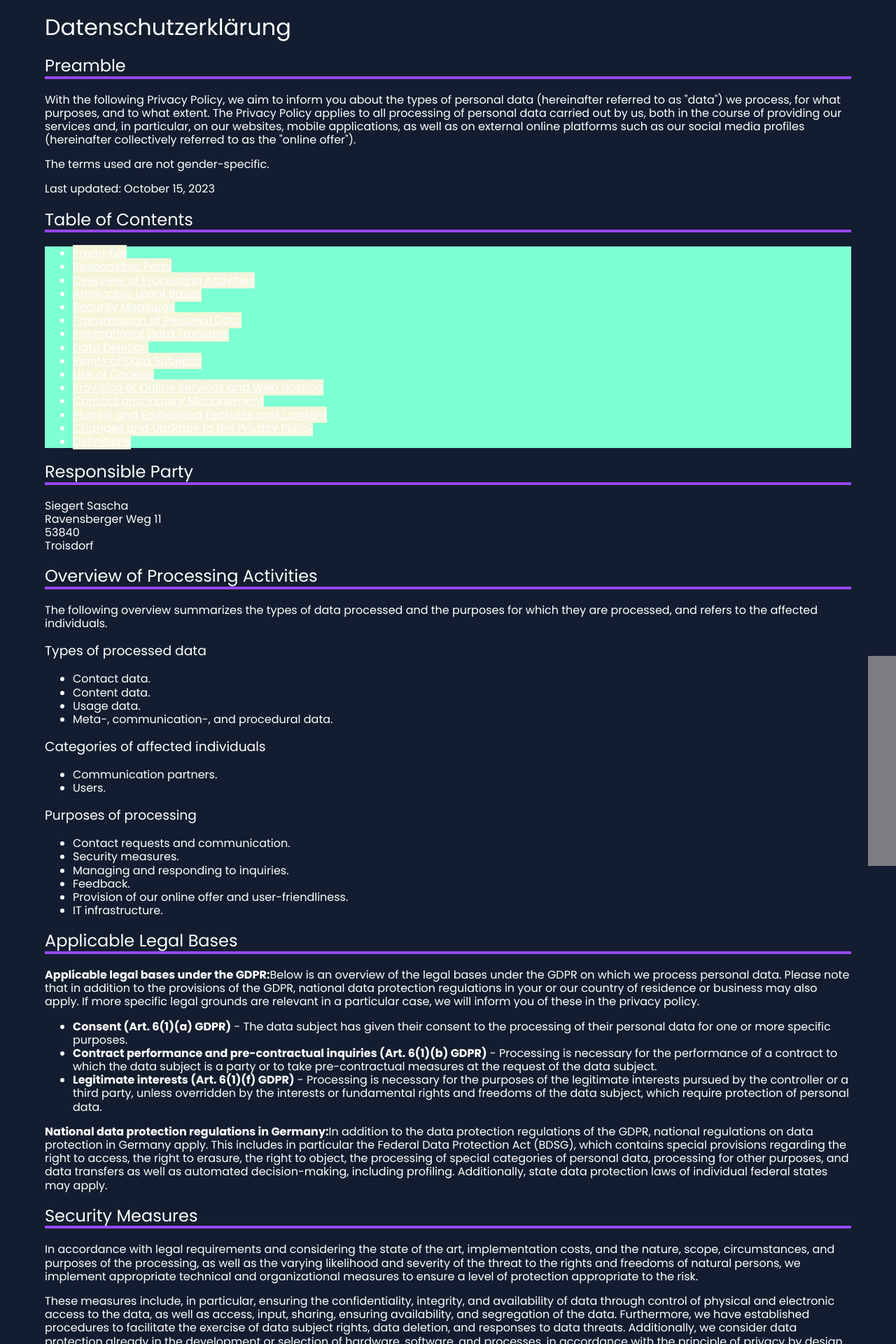
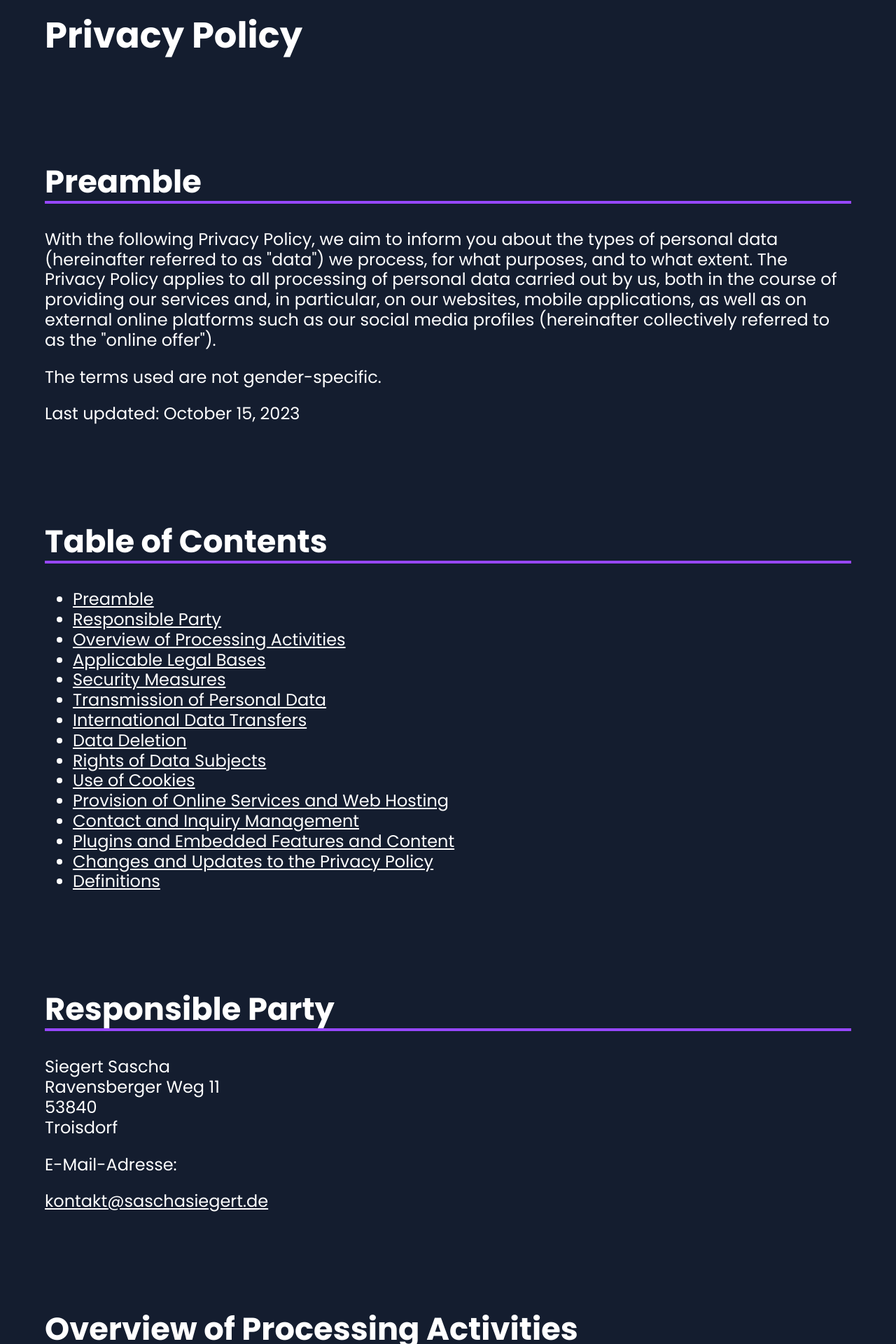
Before and after one commit to Siegert-S/Portfolio, an Angular app: page /policy in a window 1280 px wide. Shown: the part 60-1980 px from the top of the page at 70% size. Built offline with nearby package versions, Linux system fonts and the light colour scheme; grey boxes are pictures that could not be loaded.

Commit message:
shaping privacy policy

```diff
--- a/src/app/content/section/portfolio/project/project.component.scss
+++ b/src/app/content/section/portfolio/project/project.component.scss
@@ -1,8 +1,8 @@
 .project-wrapper {
     display: flex;
-    justify-content: center;
+    justify-content: space-between;
     width: 100%;
-    margin-bottom: 80px;
+    padding: 0 5vw 80px 5vw;
 
     >:nth-child(1) {
         width: 55%;
--- a/src/app/privacy-policy/privacy-policy.component.html
+++ b/src/app/privacy-policy/privacy-policy.component.html
@@ -1,33 +1,62 @@
 <div class="policy-wrapper">
-    <h1>Datenschutzerklärung</h1>
-    <h2 id="m716"> {{getText('preamble','title')}} </h2>
+    <h1>{{getText('privacyInfo','title')}}</h1>
+    <section id="preamble">
+        <h2> {{getText('preamble','title')}} </h2>
         <p>{{getText('preamble',0)}}</p>
         <p>{{getText('preamble',1)}}</p>
+        <p>{{getText('preamble',2)}}</p>
+    </section>
 
-    <p>{{getText('preamble',2)}}</p>
+    <section>
         <h2>{{getText('toc','title')}}</h2>
         <ul class="index">
-        <li><a class="index-link" href="#m716">{{getText('preamble','title')}}</a></li>
-        <li><a class="index-link" href="#m3">{{getText('responsible','title')}}</a></li>
-        <li><a class="index-link" href="#mOverview">{{getText('processingOverview','title')}}</a></li>
-        <li><a class="index-link" href="#m2427">{{getText('legalBases','title')}}</a></li>
-        <li><a class="index-link" href="#m27">{{getText('security','title')}}</a></li>
-        <li><a class="index-link" href="#m25">{{getText('dataTransfer','title')}}</a></li>
-        <li><a class="index-link" href="#m24">{{getText('intlDataTransfers','title')}}</a></li>
-        <li><a class="index-link" href="#m12">{{getText('dataDeletion','title')}}</a></li>
-        <li><a class="index-link" href="#m10">{{getText('dataRights','title')}}</a></li>
-        <li><a class="index-link" href="#m134">{{getText('cookies','title')}}</a></li>
-        <li><a class="index-link" href="#m225">{{getText('webHosting','title')}}</a></li>
-        <li><a class="index-link" href="#m182">{{getText('contactMgmt','title')}}</a></li>
-        <li><a class="index-link" href="#m328">{{getText('plugins','title')}}</a></li>
-        <li><a class="index-link" href="#m15">{{getText('privacyUpdate','title')}}</a></li>
-        <li><a class="index-link" href="#m42">{{getText('definitions','title')}}</a></li>
+            <li><a class="index-link" [routerLink]="'/policy'" fragment="preamble">{{getText('preamble','title')}}</a>
+            </li>
+            <li><a class="index-link" [routerLink]="'/policy'"
+                    fragment="responsible">{{getText('responsible','title')}}</a>
+            </li>
+            <li><a class="index-link" [routerLink]="'/policy'"
+                    fragment="overviwe">{{getText('processingOverview','title')}}</a></li>
+            <li><a class="index-link" [routerLink]="'/policy'"
+                    fragment="legalBases">{{getText('legalBases','title')}}</a>
+            </li>
+            <li><a class="index-link" [routerLink]="'/policy'" fragment="security">{{getText('security','title')}}</a>
+            </li>
+            <li><a class="index-link" [routerLink]="'/policy'"
+                    fragment="dataTransfer">{{getText('dataTransfer','title')}}</a></li>
+            <li><a class="index-link" [routerLink]="'/policy'"
+                    fragment="intlDataTransfers">{{getText('intlDataTransfers','title')}}</a></li>
+            <li><a class="index-link" [routerLink]="'/policy'"
+                    fragment="dataDeletion">{{getText('dataDeletion','title')}}</a></li>
+            <li><a class="index-link" [routerLink]="'/policy'"
+                    fragment="dataRights">{{getText('dataRights','title')}}</a>
+            </li>
+            <li><a class="index-link" [routerLink]="'/policy'" fragment="cookies">{{getText('cookies','title')}}</a>
+            </li>
+            <li><a class="index-link" [routerLink]="'/policy'"
+                    fragment="webHosting">{{getText('webHosting','title')}}</a>
+            </li>
+            <li><a class="index-link" [routerLink]="'/policy'"
+                    fragment="contactMgmt">{{getText('contactMgmt','title')}}</a>
+            </li>
+            <li><a class="index-link" [routerLink]="'/policy'" fragment="plugins">{{getText('plugins','title')}}</a>
+            </li>
+            <li><a class="index-link" [routerLink]="'/policy'"
+                    fragment="privacyUpdate">{{getText('privacyUpdate','title')}}</a></li>
+            <li><a class="index-link" [routerLink]="'/policy'"
+                    fragment="definitions">{{getText('definitions','title')}}</a>
+            </li>
         </ul>
-    <h2 id="m3">{{getText('responsible','title')}}</h2>
+    </section>
+
+    <section id="responsible">
+        <h2>{{getText('responsible','title')}}</h2>
         <p>Siegert Sascha<br>Ravensberger Weg 11<br>53840<br>Troisdorf</p>
-    <!-- E-Mail-Adresse: <p><a href="mailto:{{email}}"> {{email}} </a></p> -->
+        E-Mail-Adresse: <p><a href="mailto:{{getText('privacyInfo',0)}}"> {{getText('privacyInfo',0)}} </a></p>
+    </section>
 
-    <h2 id="mOverview">{{getText('processingOverview','title')}}</h2>
+    <section id="overviwe">
+        <h2>{{getText('processingOverview','title')}}</h2>
         <p>{{getText('processingOverview',0)}}</p>
         <h3>{{getText('processingOverview',1)}}</h3>
         <ul>
@@ -50,7 +79,10 @@
             <li>{{getText('processingOverview',14)}}</li>
             <li>{{getText('processingOverview',15)}}</li>
         </ul>
-    <h2 id="m2427">{{getText('legalBases','title')}}</h2>
+    </section>
+
+    <section id="legalBases">
+        <h2>{{getText('legalBases','title')}}</h2>
         <p><strong>{{getText('legalBases',0)}}</strong>{{getText('legalBases',1)}}</p>
         <ul>
             <li><strong>{{getText('legalBases',2)}}</strong> {{getText('legalBases',3)}}</li>
@@ -58,27 +90,37 @@
             <li><strong>{{getText('legalBases',6)}}</strong> {{getText('legalBases',7)}}</li>
         </ul>
         <p><strong>{{getText('legalBases',8)}}</strong>{{getText('legalBases',9)}}</p>
+    </section>
 
-    <h2 id="m27">{{getText('security','title')}}</h2>
+    <section id="security">
+        <h2>{{getText('security','title')}}</h2>
         <p>{{getText('security',0)}}</p>
         <p>{{getText('security',1)}}</p>
         <p>{{getText('security',2)}}</p>
+    </section>
 
-    <h2 id="m25">{{getText('dataTransfer','title')}}</h2>
+    <section id="dataTransfer">
+        <h2>{{getText('dataTransfer','title')}}</h2>
         <p>{{getText('dataTransfer',0)}}</p>
+    </section>
 
-    <h2 id="m24">{{getText('intlDataTransfers','title')}}</h2>
-    <p>{{getText('intlDataTransfers',0)}}<a
-            href="https://ec.europa.eu/info/law/law-topic/data-protection/international-dimension-data-protection_de"
+    <section id="intlDataTransfers">
+        <h2>{{getText('intlDataTransfers','title')}}</h2>
+        <p>{{getText('intlDataTransfers',0)}}
+            <a href="https://ec.europa.eu/info/law/law-topic/data-protection/international-dimension-data-protection_de"
                 target="_blank">https://ec.europa.eu/info/law/law-topic/data-protection/international-dimension-data-protection_de.</a>
         </p>
         <p>{{getText('intlDataTransfers',1)}} <a href="https://www.dataprivacyframework.gov/"
                 target="_blank">https://www.dataprivacyframework.gov/</a>{{getText('intlDataTransfers',2)}}</p>
+    </section>
 
-    <h2 id="m12">{{getText('dataDeletion','title')}}</h2>
+    <section id="dataDeletion">
+        <h2>{{getText('dataDeletion','title')}}</h2>
         <p>{{getText('dataDeletion',0)}}</p>
+    </section>
 
-    <h2 id="m10">{{getText('dataRights','title')}}</h2>
+    <section id="dataRights">
+        <h2>{{getText('dataRights','title')}}</h2>
         <p>{{getText('dataRights',0)}}</p>
         <ul>
             <li><strong>{{getText('dataRights',1)}}</strong></li>
@@ -89,8 +131,10 @@
             <li><strong>{{getText('dataRights',10)}}</strong> {{getText('dataRights',11)}}</li>
             <li><strong>{{getText('dataRights',12)}}</strong> {{getText('dataRights',13)}}</li>
         </ul>
+    </section>
 
-    <h2 id="m134">{{getText('cookies','title')}}</h2>
+    <section id="cookies">
+        <h2>{{getText('cookies','title')}}</h2>
         <p>{{getText('cookies',0)}} </p>
         <p><strong>{{getText('cookies',1)}} </strong>{{getText('cookies',2)}}</p>
         <p><strong>{{getText('cookies',3)}} </strong>{{getText('cookies',4)}}</p>
@@ -106,78 +150,97 @@
             {{getText('cookies',14)}}
         </p>
         <ul class="m-elements">
-        <li class=""><strong>{{getText('cookies',15)}}</strong> {{getText('cookies',16)}}</li>
+            <li class="highlight"><strong>{{getText('cookies',15)}}</strong> {{getText('cookies',16)}}</li>
         </ul>
         <p><strong>{{getText('cookies',17)}}</strong></p>
         <ul class="m-elements">
             <li><strong>{{getText('cookies',18)}}</strong>{{getText('cookies',19)}}
-            <span class=""><strong>{{getText('cookies',20)}}</strong> {{getText('cookies',21)}}</span>
+                <span class="highlight"><strong>{{getText('cookies',20)}}</strong> {{getText('cookies',21)}}</span>
             </li>
         </ul>
-    <h2 id="m225">{{getText('webHosting','title')}}</h2>
+    </section>
+
+    <section id="webHosting">
+        <h2>{{getText('webHosting','title')}}</h2>
         <p>{{getText('webHosting',0)}}</p>
         <ul class="m-elements">
             <li><strong>{{getText('webHosting',1)}}</strong> {{getText('webHosting',2)}}</li>
             <li><strong>{{getText('webHosting',3)}}</strong> {{getText('webHosting',4)}}</li>
             <li><strong>{{getText('webHosting',5)}}</strong> {{getText('webHosting',6)}}</li>
-        <li class=""><strong>{{getText('webHosting',7)}}</strong> {{getText('webHosting',8)}}</li>
+            <li class="highlight"><strong>{{getText('webHosting',7)}}</strong> {{getText('webHosting',8)}}</li>
         </ul>
         <p><strong>{{getText('webHosting',9)}}</strong></p>
         <ul class="m-elements">
             <li><strong>{{getText('webHosting',10)}}</strong>{{getText('webHosting',11)}}<span
-                class=""><strong>{{getText('webHosting',12)}}</strong> {{getText('webHosting',13)}}</span></li>
+                    class="highlight"><strong>{{getText('webHosting',12)}}</strong> {{getText('webHosting',13)}}</span>
+            </li>
             <li><strong>{{getText('webHosting',14)}}</strong>{{getText('webHosting',15)}}
-            <span class=""><strong>{{getText('webHosting',16)}}</strong>{{getText('webHosting',17)}}</span>
+                <span class="highlight"><strong>{{getText('webHosting',16)}}</strong>{{getText('webHosting',17)}}</span>
                 <strong>{{getText('webHosting',18)}}</strong>{{getText('webHosting',19)}}
             </li>
         </ul>
-    <h2 id="m182">{{getText('contactMgmt','title')}}</h2>
+    </section>
+
+    <section id="contactMgmt">
+        <h2>{{getText('contactMgmt','title')}}</h2>
         <p>{{getText('contactMgmt',0)}}</p>
         <ul class="m-elements">
             <li><strong>{{getText('contactMgmt',1)}}</strong> {{getText('contactMgmt',2)}}</li>
             <li><strong>{{getText('contactMgmt',3)}}</strong> {{getText('contactMgmt',4)}}</li>
             <li><strong>{{getText('contactMgmt',5)}}</strong> {{getText('contactMgmt',6)}}</li>
-        <li class=""><strong>{{getText('contactMgmt',7)}}</strong> {{getText('contactMgmt',8)}}</li>
+            <li class="highlight"><strong>{{getText('contactMgmt',7)}}</strong> {{getText('contactMgmt',8)}}</li>
         </ul>
         <p><strong>{{getText('contactMgmt',9)}}</strong></p>
         <ul class="m-elements">
             <li><strong>{{getText('contactMgmt',10)}}</strong>{{getText('contactMgmt',11)}}
-            <span class=""><strong>{{getText('contactMgmt',12)}}</strong> {{getText('contactMgmt',13)}}</span>
+                <span class="highlight"><strong>{{getText('contactMgmt',12)}}</strong>
+                    {{getText('contactMgmt',13)}}</span>
             </li>
         </ul>
-    <h2 id="m328">{{getText('plugins','title')}}</h2>
+    </section>
+
+    <section id="plugins">
+        <h2>{{getText('plugins','title')}}</h2>
         <p>{{getText('plugins',0)}}</p>
         <p>{{getText('plugins',1)}}</p>
         <ul class="m-elements">
             <li><strong>{{getText('plugins',2)}}</strong> {{getText('plugins',3)}}</li>
             <li><strong>{{getText('plugins',4)}}</strong>{{getText('plugins',5)}}</li>
             <li><strong>{{getText('plugins',6)}}</strong> {{getText('plugins',7)}}</li>
-        <li class=""><strong>{{getText('plugins',8)}}</strong> {{getText('plugins',9)}}</li>
+            <li class="highlight"><strong>{{getText('plugins',8)}}</strong> {{getText('plugins',9)}}</li>
         </ul>
         <p><strong>{{getText('plugins',10)}}</strong></p>
         <ul class="m-elements">
             <li><strong>{{getText('plugins',11)}}</strong>{{getText('plugins',12)}}
                 <strong>{{getText('plugins',13)}}</strong> {{getText('plugins',14)}}
-            <span class=""><strong>{{getText('plugins',15)}}</strong> {{getText('plugins',16)}}
+                <span class="highlight"><strong>{{getText('plugins',15)}}</strong> {{getText('plugins',16)}}
                 </span><strong>{{getText('plugins',17)}}</strong> <a href="https://fonts.google.com/"
-                target="_blank">https://fonts.google.com/</a>; <strong>{{getText('plugins',18)}}</strong> <a
-                href="https://policies.google.com/privacy" target="_blank">https://policies.google.com/privacy</a>;
-            <strong>{{getText('plugins',19)}}</strong> <span class=""> {{getText('plugins',20)}}</span>.
-            <strong>{{getText('plugins',21)}}</strong> <a href="https://developers.google.com/fonts/faq/privacy?hl=de"
+                    target="_blank">https://fonts.google.com/</a>; <strong>{{getText('plugins',18)}}</strong>
+                <a href="https://policies.google.com/privacy" target="_blank">https://policies.google.com/privacy</a>;
+                <strong>{{getText('plugins',19)}}</strong> <span class="highlight"> {{getText('plugins',20)}}</span>.
+                <strong>{{getText('plugins',21)}}</strong>
+                <a href="https://developers.google.com/fonts/faq/privacy?hl=de"
                     target="_blank">https://developers.google.com/fonts/faq/privacy?hl=de</a>.
             </li>
         </ul>
-    <h2 id="m15">{{getText('privacyUpdate','title')}}</h2>
+    </section>
+
+    <section id="privacyUpdate">
+        <h2>{{getText('privacyUpdate','title')}}</h2>
         <p>{{getText('privacyUpdate',0)}}</p>
         <p>{{getText('privacyUpdate',1)}}</p>
+    </section>
 
-    <h2 id="m42">{{getText('definitions','title')}}</h2>
+    <section id="definitions">
+        <h2>{{getText('definitions','title')}}</h2>
         <p>{{getText('definitions',0)}}</p>
         <ul class="glossary">
             <li><strong>{{getText('definitions',1)}}</strong> {{getText('definitions',2)}}</li>
             <li><strong>{{getText('definitions',3)}}</strong> {{getText('definitions',4)}} </li>
             <li><strong>{{getText('definitions',5)}}</strong> {{getText('definitions',6)}}</li>
         </ul>
+    </section>
+
     <p class="seal"><a href="https://datenschutz-generator.de/"
             title="Rechtstext von Dr. Schwenke - für weitere Informationen bitte anklicken." target="_blank"
             rel="noopener noreferrer nofollow">{{getText('definitions',7)}}</a></p>
--- a/src/app/privacy-policy/privacy-policy.component.scss
+++ b/src/app/privacy-policy/privacy-policy.component.scss
@@ -1,14 +1,32 @@
 .policy-wrapper {
     margin-top: 10vh;
-    // background-color: darkcyan;
     padding-left: 5vw;
     padding-right: 5vw;
+    max-width: 1440px;
+    width: 100vw;
     position: relative;
     z-index: 1;
+    font-size: var(--fontSize7);
 }
 
-h2{
+section{
+    padding-top: 10vh;
+}
+
+h1 {
+    font-size: var(--fontSize3);
+    font-weight: 700;
+}
+
+h2 {
     border-bottom: 4px solid var(--primaryColor);
+    font-size: var(--fontSize4);
+    font-weight: 700;
+}
+
+h3{
+    font-size: var(--fontSize5);
+    font-weight: 700;
 }
 
 strong {
@@ -16,25 +34,25 @@ strong {
 }
 
 .m-elements {
-    background-color: rebeccapurple;
+    // background-color: rebeccapurple;
 }
 
 .highlight {
-    background-color: brown;
+    // background-color: brown;
 }
 
 .index {
-    background-color: aquamarine;
+    // background-color: aquamarine;
 }
 
 .index-link {
-    background-color: beige;
+    // background-color: beige;
 }
 
 .glossary {
-    background-color: burlywood;
+    // background-color: burlywood;
 }
 
 .seal {
-    background-color: skyblue;
+    // background-color: skyblue;
 }
--- a/src/app/privacy-policy/privacy-policy.component.ts
+++ b/src/app/privacy-policy/privacy-policy.component.ts
@@ -1,10 +1,11 @@
 import { Component, inject } from '@angular/core';
 import { LanguageService, Section, ComponentKey } from '../service/language.service';
+import { RouterModule } from '@angular/router';
 
 @Component({
   selector: 'app-privacy-policy',
   standalone: true,
-  imports: [],
+  imports: [RouterModule],
   templateUrl: './privacy-policy.component.html',
   styleUrl: './privacy-policy.component.scss'
 })
--- a/src/app/service/language.service.ts
+++ b/src/app/service/language.service.ts
@@ -35,12 +35,12 @@ export type TextKey =
   'providerFront' | 'providerBack' | 'represented' | 'law';
 
 export type ComponentKey =
-  'navBar'              | 'aboveTheFold'  | 'about'       | 'skills' |
-  'portfolio'           | 'contact'       | 'footer'      | 'legal' |
-  'legalNotice'         | 'preamble'      | 'toc'         | 'responsible' |
-  'processingOverview'  | 'legalBases'    | 'security'    | 'dataTransfer' |
-  'intlDataTransfers'   | 'dataDeletion'  | 'dataRights'  | 'cookies' |
-  'webHosting'          | 'contactMgmt'   | 'plugins'     | 'privacyUpdate' |
+  'navBar' | 'aboveTheFold' | 'about' | 'skills' |
+  'portfolio' | 'contact' | 'footer' | 'legal' |
+  'legalNotice' | 'privacyInfo' | 'preamble' | 'toc' | 'responsible' |
+  'processingOverview' | 'legalBases' | 'security' | 'dataTransfer' |
+  'intlDataTransfers' | 'dataDeletion' | 'dataRights' | 'cookies' |
+  'webHosting' | 'contactMgmt' | 'plugins' | 'privacyUpdate' |
   'definitions';
 
 @Injectable({
--- a/src/app/service/texts/privacy-policy.de.ts
+++ b/src/app/service/texts/privacy-policy.de.ts
@@ -1,4 +1,9 @@
 import { Paragraph } from "../language.service";
+
+const PRIVACYINFO: Paragraph = {
+    title: 'Datenschutzerklärung',
+    text: ['kontakt@saschasiegert.de'],
+}
 
 const PREAMBLE: Paragraph = {
     title: 'Präambel',
@@ -440,6 +445,7 @@ const DEFINITIONS: Paragraph = {
 }
 
 export const PRIVACY_POLICY_DE = {
+    privacyInfo: PRIVACYINFO,
     preamble: PREAMBLE,
     toc: TOC,
     responsible: RESPONSIBLE,
--- a/src/app/service/texts/privacy-policy.en.ts
+++ b/src/app/service/texts/privacy-policy.en.ts
@@ -1,4 +1,9 @@
 import { Paragraph } from "../language.service";
+
+const PRIVACYINFO: Paragraph = {
+    title: 'Privacy Policy',
+    text: ['kontakt@saschasiegert.de'],
+}
 
 const PREAMBLE: Paragraph = {
     title: 'Preamble',
@@ -233,6 +238,7 @@ const DEFINITIONS: Paragraph = {
 }
 
 export const PRIVACY_POLICY_EN = {
+    privacyInfo: PRIVACYINFO,
     preamble: PREAMBLE,
     toc: TOC,
     responsible: RESPONSIBLE,
```
Also changed, not shown: src/app/content/section/portfolio/portfolio.component.scss (+2 -5 lines). Lines whose indentation alone changed are shown as unchanged.
